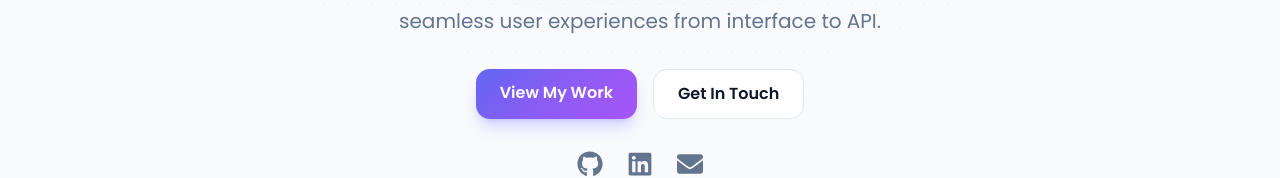
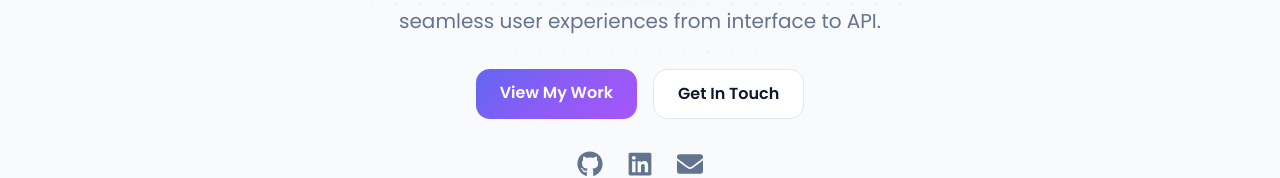
Before and after one commit to EObed/obed-effum-portfolio, a Next.js app: page / in a window 1280 px wide. Shown: the part 577-755 px from the top of the page. Built offline with nearby package versions, Linux system fonts and the light colour scheme.

Commit message:
Removed shadow

```diff
--- a/components/Hero.tsx
+++ b/components/Hero.tsx
@@ -41,7 +41,7 @@ const Hero = () => {
                 <div className="flex flex-wrap justify-center gap-4 mt-2">
                     <a
                         href={"#projects"}
-                        className="px-6 py-3 brand-gradient hover:opacity-90 text-white font-semibold rounded-xl shadow-lg shadow-indigo-500/25 transition-opacity"
+                        className="px-6 py-3 brand-gradient hover:opacity-90 text-white font-semibold rounded-xl  transition-opacity"
                     >
                         View My Work
                     </a>
```
